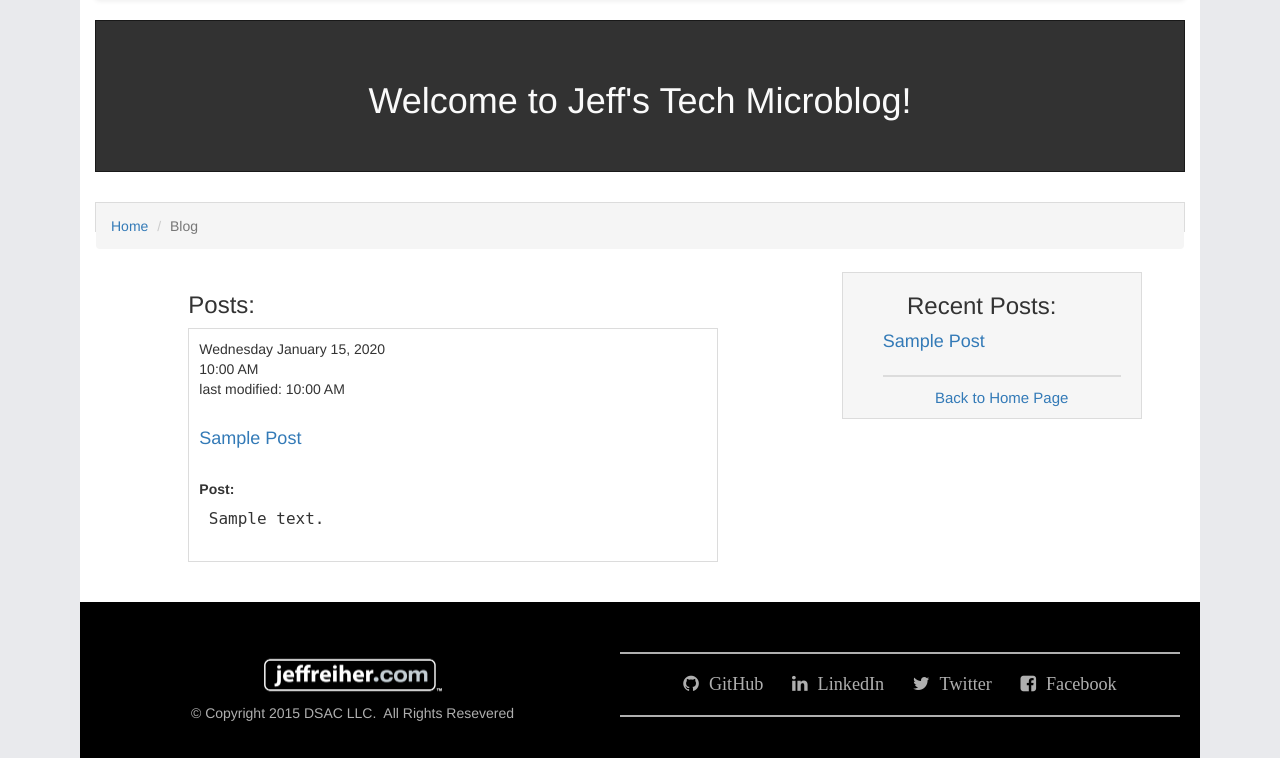
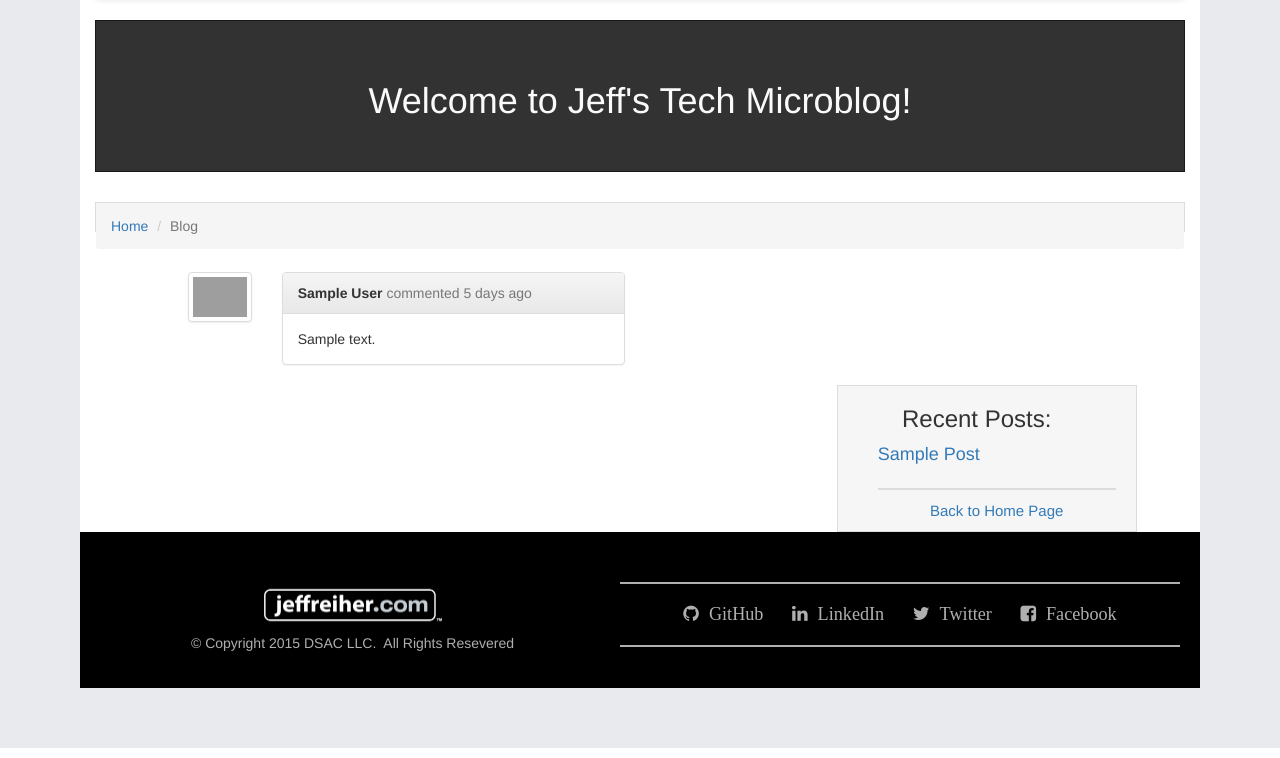
Before and after one commit to jreiher2003/jeff-heroku, a Flask app: page /blog/ in a window 1280 px wide. Shown: the part 52-810 px from the top of the page. Run offline with Flask 2, Linux system fonts and the light colour scheme; tables that the repository leaves empty hold one stand-in row (values such as "Sample post"); some libraries are stand-ins or nearby versions; grey boxes are pictures that could not be loaded.

Commit message:
Add commit styles

```diff
--- a/app/templates/blog.html
+++ b/app/templates/blog.html
@@ -27,10 +27,10 @@
 
 </div>
 <br><br>
-<div class="row">
-	<div class="col-md-6 col-md-offset-1">
-		<h3>Posts:</h3>
-		{% for post in posts %}
+<!-- <div class="row"> -->
+	<!-- <div class="col-md-6 col-md-offset-1">
+		<h3>User Comments</h3> -->
+		<!-- {% for post in posts %}
 		<div class="blog-post">
 		<div class="pull-left">
 			{{ post.format_date }}
@@ -49,10 +49,32 @@
 		</div>
 		<br><br>
 
-		{% endfor %}
-	</div> <!-- end col -->
-
-	<div class="col-md-4 col-md-offset-1">
+		{% endfor %} -->
+		<div class="row">
+		<div class="col-md-1 col-md-offset-1">
+		{% for post in posts %}
+		<div class="thumbnail">
+			<img class="img-responsive user-photo" src="https://ssl.gstatic.com/accounts/ui/avatar_2x.png">
+		</div> <!-- end thumbnail -->
+		</div> <!-- end col-md-2 -->
+		<div class="col-md-4">
+			<div class="panel panel-default">
+				<div class="panel-heading">
+					<strong>{{ post.author.name }}</strong>
+					<span class="text-muted">commented 5 days ago</span>
+					{% if current_user.is_active %}
+					<div class="pull-right"><a href="{{ url_for('edit_blogpost', author_id=post.author_id,blog_id=post.id) }}">Edit</a>&nbsp;|&nbsp;<a href="{{ url_for('delete_blogpost', author_id=post.author_id,blog_id=post.id) }}">Delete</a></div>
+					{% endif %}
+				</div>
+				<div class="panel-body">
+					{{ post.description }}
+				</div>
+			</div>
+	{% endfor %}
+		</div>
+	</div>
+	<!-- </div> --> <!-- end col -->
+	<div class="col-md-4 pull-right">
 		<div class="blog__head__border recent__post">
 			<h3 class="text-center">Recent Posts:</h3>
 			<ul class="recent__post__list">
@@ -65,7 +87,9 @@
 			</ul>
 		</div>
 	</div>
-</div><!-- end row -->
+
+
+<!-- </div>end row -->
 
 
 
```
Also changed, not shown: app/templates/test.html (added, +23 -0 lines).
